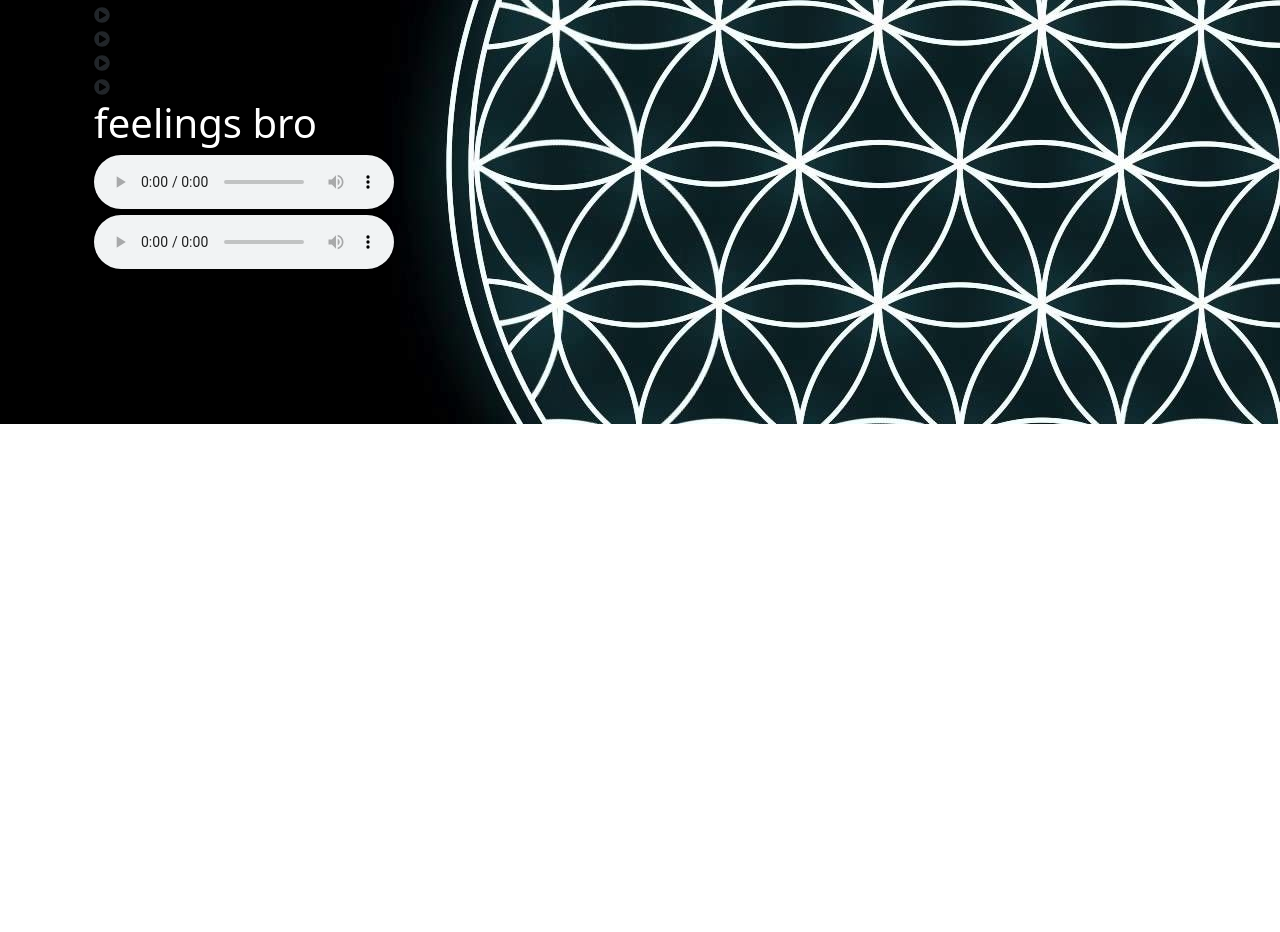
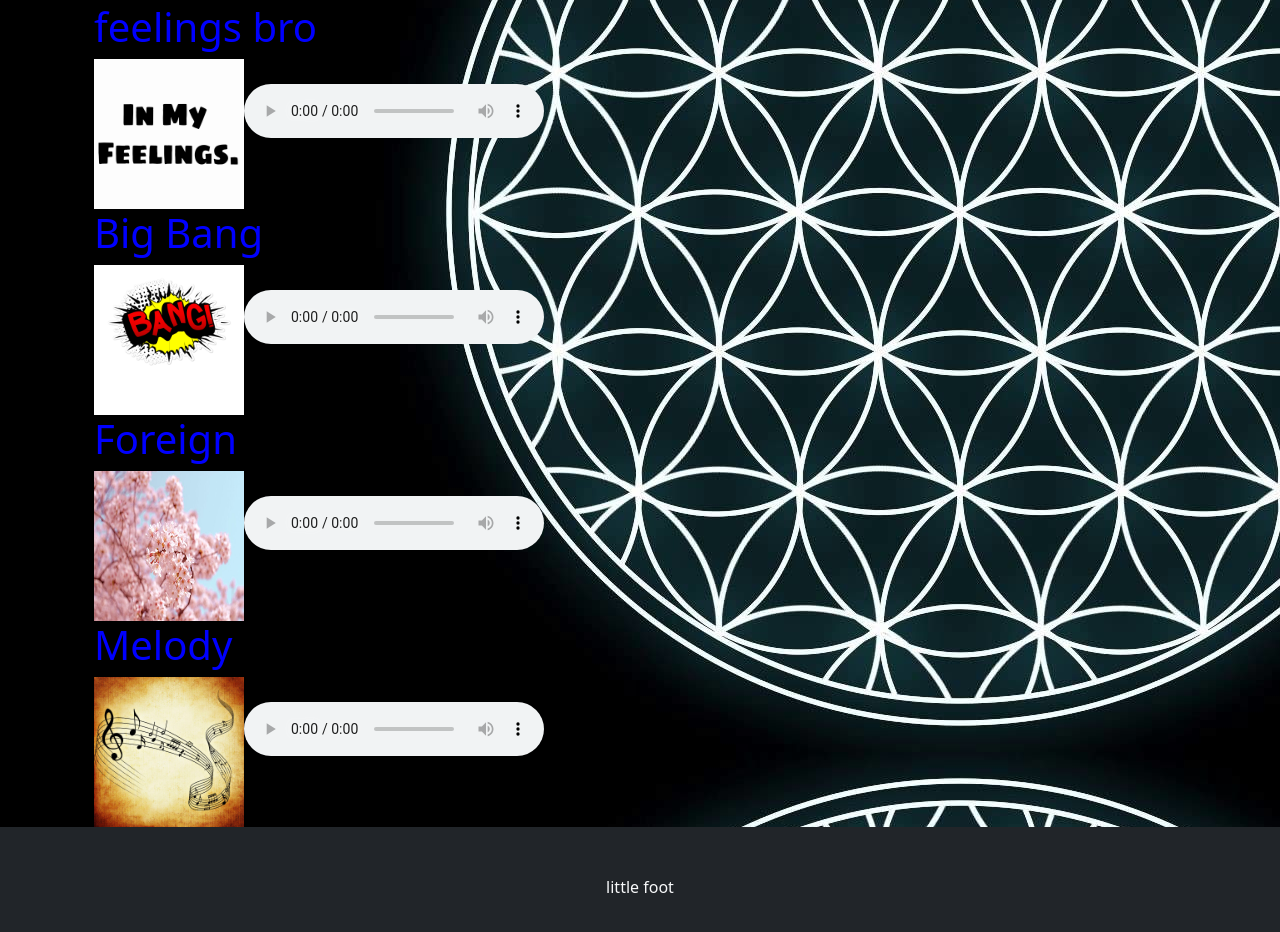
Before and after one commit to EmmanuelPriceMars/SkywalkerProject, a React app in the folder frontEnd/: page / in a window 1280 px wide. Shown: the part 434-1366 px from the top of the page. Before the commit the page ends 858 px from the top, so only its background shows below. Built offline with nearby package versions, Linux system fonts and the light colour scheme.

Commit message:
trying to style

```diff
--- a/frontEnd/src/ui/Home.Modules.css
+++ b/frontEnd/src/ui/Home.Modules.css
@@ -2,7 +2,7 @@
     background-image: url(../images/sempiternal.jpg);
     background-repeat: no-repeat;
     background-position: center;
-    background-attachment: fixed;
+    /*background-attachment: fixed;*/
     background-position-y: center;
     background-position-x: center;
 
@@ -12,12 +12,12 @@
 
 .fill-window {
     height: 100%;
-    position: absolute;
+    /*position: absolute;*/
     left: 0;
     width: 100%;
-    overflow: hidden;
+
 }
 
 h1 {
-    color: white;
+    color: blue;
 }
--- a/frontEnd/src/ui/Home.js
+++ b/frontEnd/src/ui/Home.js
@@ -15,6 +15,7 @@ export function Home() {
 	return (
 		<>
 			<div style={{ backgroundImage: `url(${background})` }} className="fill-window">
+
 			<Container >
 				<div className="  p-5 rounded my-5 text-center">
 						<h1 className="display-4">SKY WALKER BEATS</h1>
@@ -40,7 +41,7 @@ export function Home() {
 
 
 			<Container>
-<MusicSampler/>
+
 				<MogPlayer/>
 
 
--- /dev/null
+++ b/frontEnd/src/ui/New.Modules.css
@@ -0,0 +1,6 @@
+.ManMade {
+    align-items: center;
+    display: block;
+
+
+}
--- a/frontEnd/src/ui/NewSoundT.js
+++ b/frontEnd/src/ui/NewSoundT.js
@@ -1,34 +1,74 @@
-import React from "react";
+import React, {createRef, useState} from "react";
 import ReactAudioPlayer from "react-audio-player";
 import feelings from "../In my feelings .mp3"
 import Bigbang from "../bang-v .mp3"
+import foreign from "../Foreign.mp3"
+import melody from "../Melody4 .mp3"
+import bangStick from "../ImageSSS/bangstick.jpg"
+import foreignThree from "../ImageSSS/foreign tree.jpg"
+import inMyFeelings from "../ImageSSS/in my feelings pic.jpg"
+import melodyPic from "../ImageSSS/melody pic.jpg"
+import style from "./New.Modules.css"
 
 
 export const MogPlayer = () => {
 
+
+
     return(
         <>
-            <div>
+            <div className={style.ManMade}>
         <h1> feelings bro
         </h1>
-                <ReactAudioPlayer src={feelings}
+                <img alt="feeling" src={inMyFeelings} style={{width:150, height: 150}}/>
+                <ReactAudioPlayer  src={feelings}
                                   controls
 
                 />
 
             </div>
 
-            <div>
+            <div className={style.ManMade}>
+                <h1> Big Bang</h1>
+
+
+                <img src={bangStick} style={{width:150, height: 150}}/>
 
             <ReactAudioPlayer src={Bigbang}
                               controls
+
 
             />
 
         </div>
 
+            <div>
+                <h1> Foreign</h1>
+                <img src={foreignThree} style={{width:150, height: 150}}/>
+
+                <ReactAudioPlayer src={foreign}
+                                  controls
+
+                />
 
 
-</>
+                <div className={style.ManMade}>
+                    <h1> Melody</h1>
+                    <img src={melodyPic} style={{width:150, height: 150}}/>
+
+                    <ReactAudioPlayer src={melody}
+                                      controls
+
+                    />
+
+                </div>
+
+
+            </div>
+
+
+
+
+        </>
     )
 }
```
Also changed, not shown: frontEnd/src/ImageSSS/bangstick.jpg (added), frontEnd/src/ImageSSS/foreign tree.jpg (added), frontEnd/src/ImageSSS/in my feelings pic.jpg (added), frontEnd/src/ImageSSS/melody pic.jpg (added), 1 other file.
